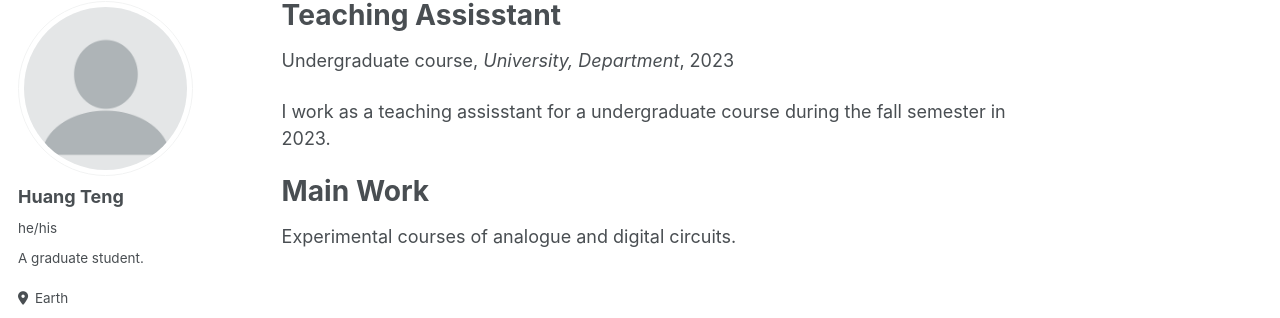
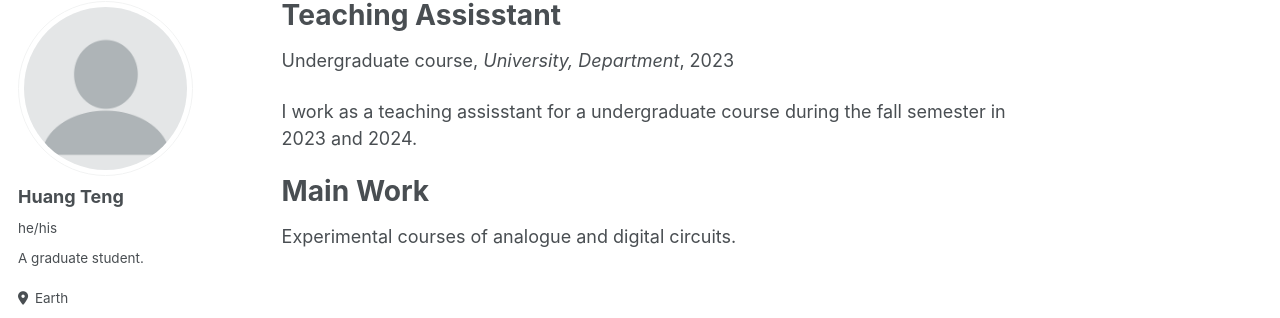
Before and after one commit to HuangTengFOTD/HuangTengFOTD.github.io, a Jekyll site: the page built from _teaching/2023-fall-teaching-1.md, in a window 1280 px wide and 922 px high. Shown: the part 105-423 px from the top of the window. Built offline with Jekyll 4.4.1, drawn with Linux system fonts in a browser that asks for light colours.

Commit message:
Update 2023-fall-teaching-1.md
Add contents.

```diff
--- a/_teaching/2023-fall-teaching-1.md
+++ b/_teaching/2023-fall-teaching-1.md
@@ -2,13 +2,13 @@
 title: "Teaching Assisstant"
 collection: teaching
 type: "Undergraduate course"
-permalink: /teaching/2023-fall-teaching-1
+permalink: /teaching/2023-2024-fall-teaching-1
 venue: "University, Department"
-date: 2023-09-01
+date: 2023-09-01, 2024-09-01
 location: "Beijing, China"
 ---
 
-I work as a teaching assisstant for a undergraduate course during the fall semester in 2023.
+I work as a teaching assisstant for a undergraduate course during the fall semester in 2023 and 2024.
 
 Main Work
 ======
```
